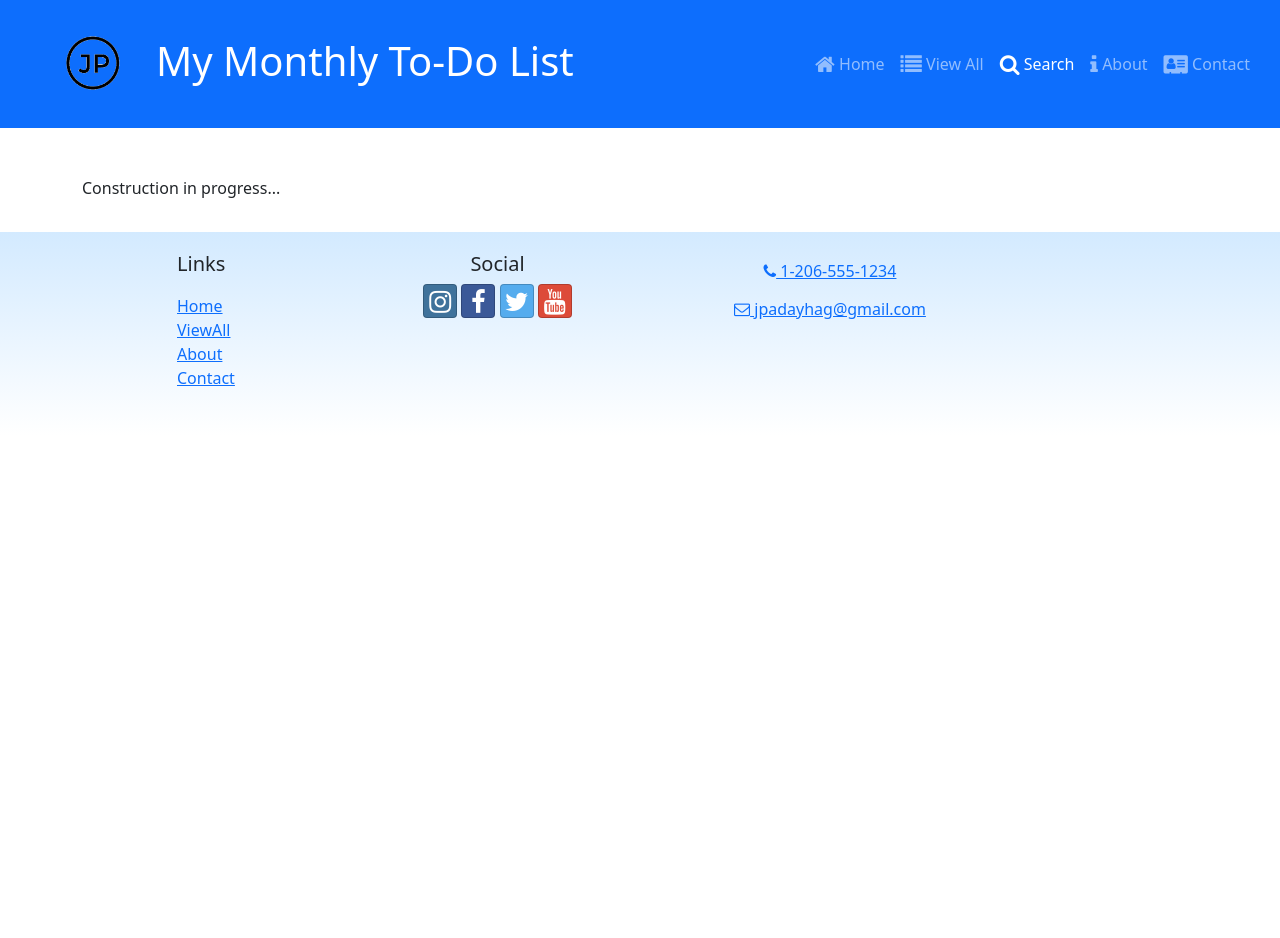
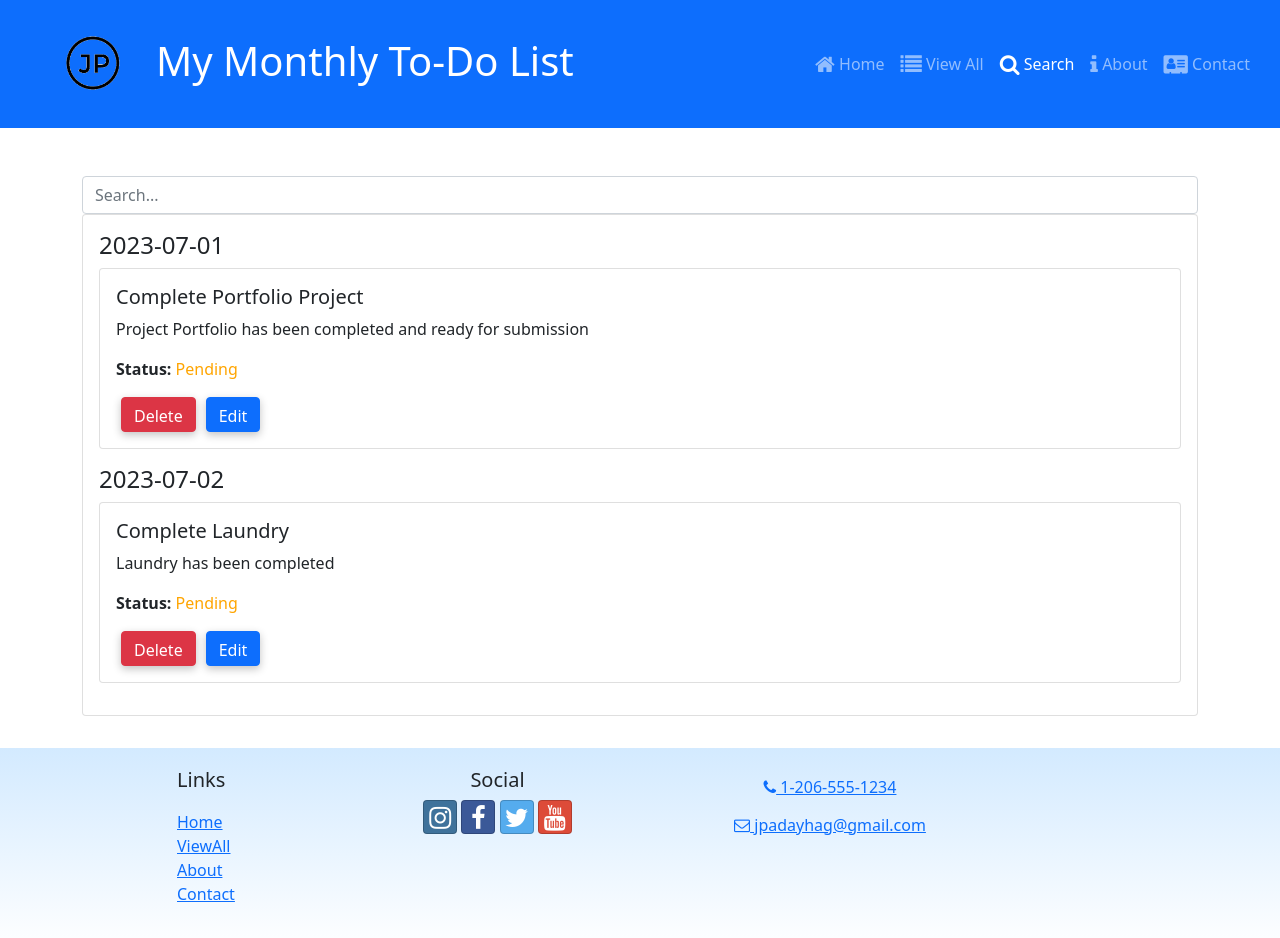
Before and after one commit to jpaulkaito/TodoListApp, a React (Create React App) app: page /Search in a window 1280 px wide. Shown: the top 938 px of the page. Before the commit the page ends 800 px from the top, so only its background shows below. Built offline with nearby package versions, Linux system fonts and the light colour scheme.

Commit message:
Added Search functionality

```diff
--- a/src/App.js
+++ b/src/App.js
@@ -60,13 +60,18 @@ function App() {
           }
         />
         <Route path='Search'
-          element={ <SearchPage /> }
+          element={<SearchPage
+            todoList={todoList}
+            handleDelete={handleDelete}
+            handleUpdate={handleUpdate}
+        />
+          }
         />
         <Route path='About'
-          element={ <AboutPage /> }
+          element={<AboutPage />}
         />
         <Route path='Contact'
-          element={ <ContactPage /> }
+          element={<ContactPage />}
         />
       </Routes>
       <Footer />
--- a/src/components/SearchTodoList.js
+++ b/src/components/SearchTodoList.js
@@ -1,13 +1,81 @@
-import React, { useEffect } from 'react';
+import React, { useState } from 'react';
+import EditTodoForm from '../forms/EditTodoForm';
 
-const SearchTodoList = () => {
-    useEffect(() => {
-        alert('Component mounted!');
-    }, []);
+const SearchTodoList = ({ todoList, handleDelete, handleUpdate }) => {
+  const [searchTerm, setSearchTerm] = useState('');
+  const mergedItems = {};
 
-    return (
-        <div>Construction in progress...</div>
+  todoList.forEach((item) => {
+    if (!mergedItems[item.date]) {
+      mergedItems[item.date] = [item];
+    } else {
+      mergedItems[item.date].push(item);
+    }
+  });
+
+  const sortedDates = Object.keys(mergedItems).sort((a, b) => new Date(a) - new Date(b));
+
+  const filteredDates = sortedDates.filter((date) => {
+    const items = mergedItems[date];
+    return items.some(
+      (item) =>
+        item.title.toLowerCase().includes(searchTerm.toLowerCase()) ||
+        item.description.toLowerCase().includes(searchTerm.toLowerCase()) ||
+        item.date.toLowerCase().includes(searchTerm.toLowerCase())
     );
-}
+  });
+
+  const handleSearchChange = (event) => {
+    setSearchTerm(event.target.value);
+  };
+
+  return (
+    <div>
+      <div className="form-group">
+        <input
+          type="text"
+          className="form-control"
+          placeholder="Search..."
+          value={searchTerm}
+          onChange={handleSearchChange}
+        />
+      </div>
+
+      {filteredDates.length > 0 ? (
+        <div className="card">
+          <div className="card-body">
+            {filteredDates.map((date) => (
+              <div key={date}>
+                <h4>{date}</h4>
+                {mergedItems[date].map((item) => (
+                  <div key={item.id} className="card mb-3">
+                    <div className="card-body">
+                      <h5 className="card-title">{item.title}</h5>
+                      <p className="card-text">{item.description}</p>
+                      <p>
+                        <strong>Status: </strong>
+                        <span className={item.completed ? 'completed' : 'pending'}>
+                          {item.completed ? 'Completed' : 'Pending'}
+                        </span>
+                      </p>
+                      <div className="button-group">
+                        <button className="btn btn-danger" onClick={() => handleDelete(item.id)}>
+                          Delete
+                        </button>
+                        <EditTodoForm todoList={item} handleUpdate={handleUpdate} />
+                      </div>
+                    </div>
+                  </div>
+                ))}
+              </div>
+            ))}
+          </div>
+        </div>
+      ) : (
+        <p>No matching To-Do items found.</p>
+      )}
+    </div>
+  );
+};
 
 export default SearchTodoList;
--- a/src/pages/SearchPage.js
+++ b/src/pages/SearchPage.js
@@ -1,10 +1,13 @@
 import { Container } from 'reactstrap';
 import SearchTodoList from '../components/SearchTodoList';
 
-const SearchPage = () => {
+const SearchPage = ({ todoList, handleDelete, handleUpdate }) => {
     return (
         <Container className="mt-5">
             <SearchTodoList
+                todoList={todoList}
+                handleDelete={handleDelete}
+                handleUpdate={handleUpdate}
             />
         </Container>
     );
```
